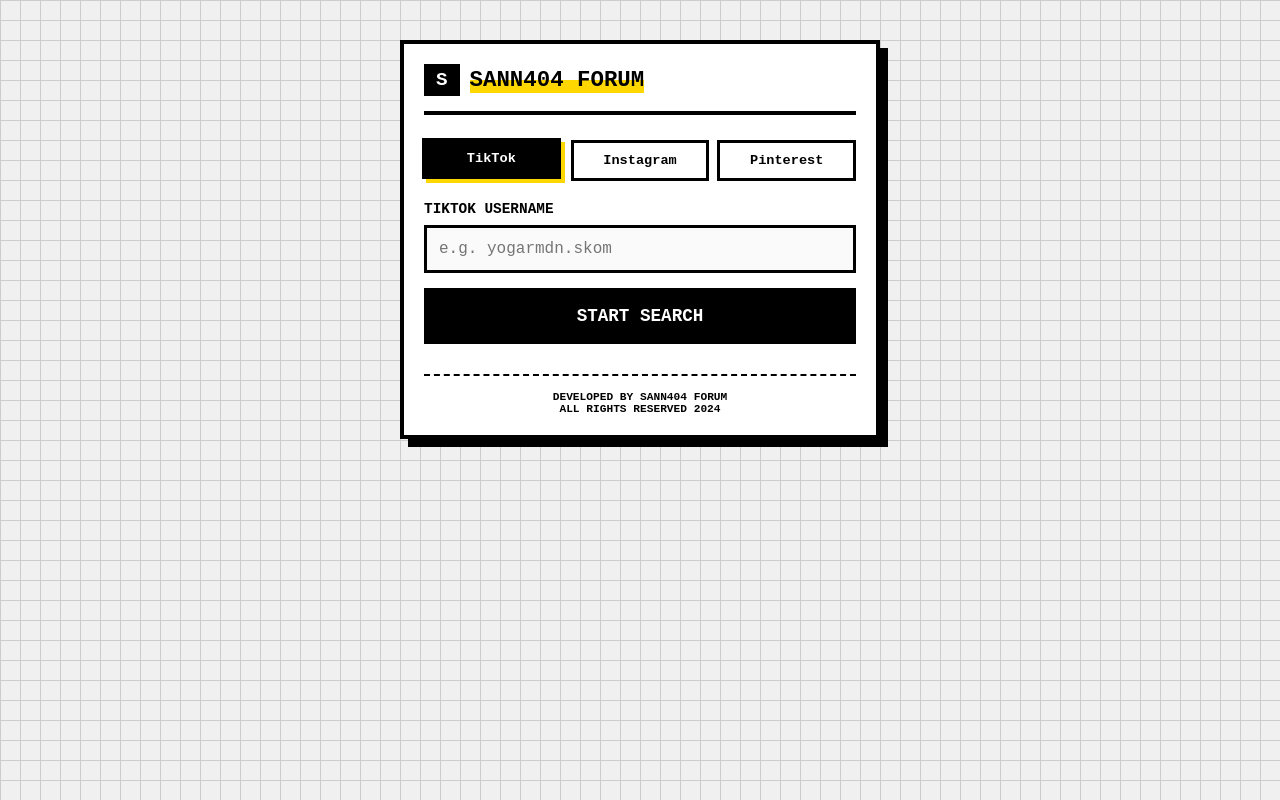
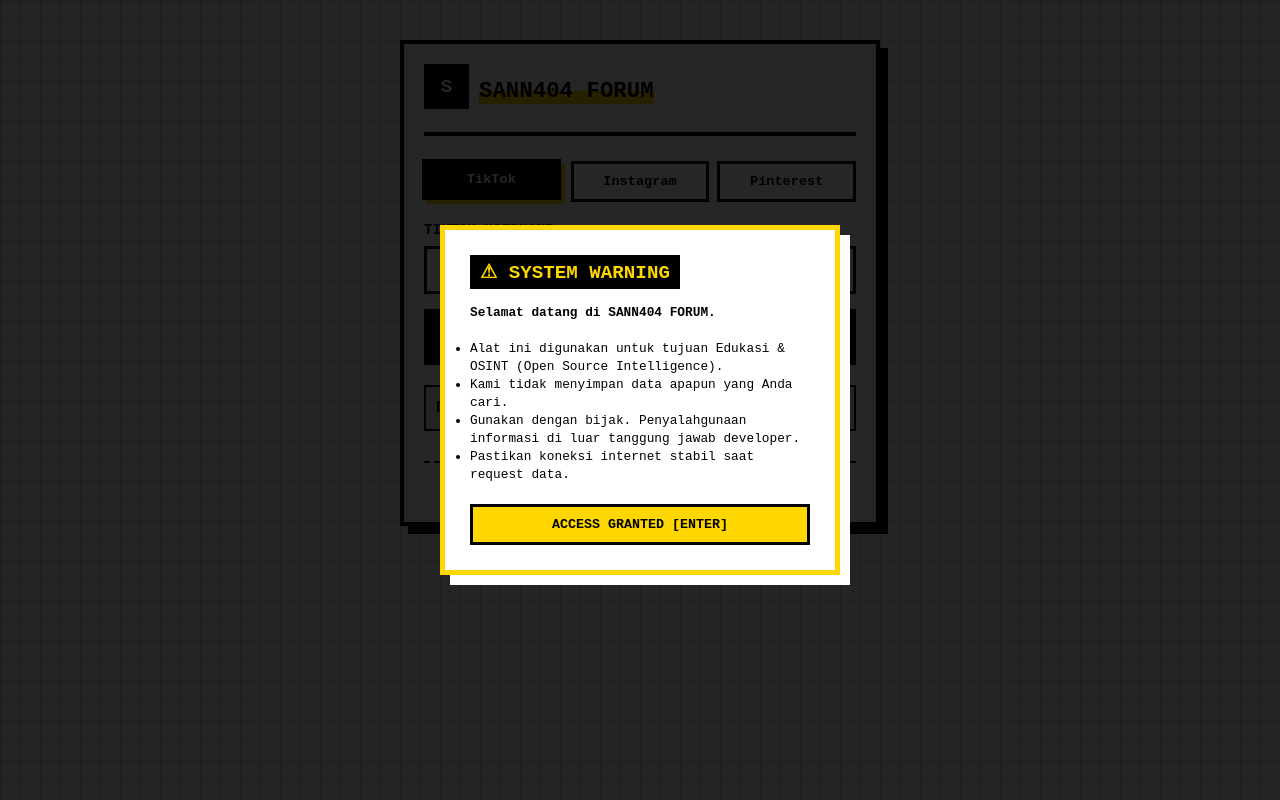
Before and after one commit to sanzzyproject/Instragram-tiktok-pinterest-peoject-, a website: page public/index.html in a window 1280 px wide. Drawn offline with Linux system fonts and the light colour scheme.

Commit message:
Update index.html

```diff
--- a/public/index.html
+++ b/public/index.html
@@ -5,7 +5,7 @@
     <meta name="viewport" content="width=device-width, initial-scale=1.0">
     <title>SANN404 Tools</title>
     <style>
-        /* --- CORE STYLES --- */
+        /* --- CORE STYLES (ASLI - TIDAK DIUBAH) --- */
         :root {
             --bg: #f0f0f0;
             --black: #000;
@@ -37,9 +37,11 @@
             max-width: 480px;
             padding: 20px;
             margin-top: 20px;
+            position: relative;
+            z-index: 10;
         }
 
-        /* --- HEADER --- */
+        /* --- HEADER & CUSTOM LOGO --- */
         .brand {
             display: flex;
             align-items: center;
@@ -48,13 +50,33 @@
             border-bottom: 4px solid var(--black);
             padding-bottom: 15px;
         }
+
+        /* Update: Logo Box bisa diklik */
         .logo-box {
             background: var(--black);
             color: var(--white);
-            padding: 5px 12px;
+            width: 45px;
+            height: 45px;
+            display: flex;
+            justify-content: center;
+            align-items: center;
             font-weight: 900;
             font-size: 1.2rem;
+            cursor: pointer;
+            overflow: hidden;
+            border: 2px solid var(--black);
+            transition: 0.2s;
         }
+        .logo-box:hover {
+            transform: scale(1.1);
+            border-color: var(--accent);
+        }
+        .logo-box img {
+            width: 100%;
+            height: 100%;
+            object-fit: cover;
+        }
+
         .title {
             font-weight: 900;
             font-size: 1.4rem;
@@ -84,7 +106,7 @@
 
         /* --- INPUTS --- */
         label { display: block; font-weight: bold; margin-bottom: 8px; text-transform: uppercase; font-size: 0.9rem; }
-        input {
+        input[type="text"], input[type="number"] {
             width: 100%;
             padding: 12px;
             border: 3px solid var(--black);
@@ -159,10 +181,10 @@
             border: 2px dashed var(--black);
             padding: 10px;
             margin-bottom: 15px;
-            white-space: pre-wrap; /* Agar enter di bio terbaca */
+            white-space: pre-wrap;
         }
 
-        /* --- DETAIL TABLE (For Extra Data) --- */
+        /* --- DETAIL TABLE --- */
         .detail-table {
             width: 100%;
             border-collapse: collapse;
@@ -209,13 +231,98 @@
             border-top: 2px dashed var(--black); padding-top: 15px;
         }
         .loader { display: none; text-align: center; margin-top: 10px; font-weight: bold; }
+
+        /* --- NEW: DISCLAIMER MODAL STYLE --- */
+        .disclaimer-overlay {
+            position: fixed;
+            top: 0; left: 0; width: 100%; height: 100%;
+            background: rgba(0,0,0,0.85);
+            z-index: 9999;
+            display: flex;
+            justify-content: center;
+            align-items: center;
+            padding: 20px;
+        }
+        .disclaimer-box {
+            background: var(--white);
+            border: 5px solid var(--accent);
+            box-shadow: 10px 10px 0 var(--white);
+            max-width: 400px;
+            padding: 25px;
+            text-align: left;
+        }
+        .disclaimer-title {
+            background: var(--black);
+            color: var(--accent);
+            display: inline-block;
+            padding: 5px 10px;
+            font-weight: 900;
+            margin-bottom: 15px;
+            font-size: 1.2rem;
+        }
+        .disclaimer-text { font-size: 0.8rem; line-height: 1.4; margin-bottom: 20px; }
+        .btn-agree {
+            background: var(--accent);
+            color: var(--black);
+            font-weight: 900;
+            border: 3px solid var(--black);
+            padding: 10px 20px;
+            cursor: pointer;
+            width: 100%;
+        }
+        .btn-agree:hover { background: var(--black); color: var(--white); }
+
+        /* --- NEW: DOCUMENTATION STYLE --- */
+        .docs-section {
+            margin-top: 20px;
+            border: 2px solid var(--black);
+            background: #e8e8e8;
+        }
+        details { padding: 10px; }
+        summary {
+            font-weight: 900;
+            cursor: pointer;
+            list-style: none; /* Hilangkan panah default di beberapa browser */
+            display: flex;
+            justify-content: space-between;
+            align-items: center;
+        }
+        summary::after { content: '+'; font-weight: 900; font-size: 1.2rem; }
+        details[open] summary::after { content: '-'; }
+
+        .doc-content {
+            margin-top: 10px;
+            font-size: 0.75rem;
+            border-top: 1px dashed var(--black);
+            padding-top: 10px;
+        }
+        .doc-content ul { padding-left: 20px; margin-bottom: 10px; }
     </style>
 </head>
 <body>
 
+    <div class="disclaimer-overlay" id="disclaimer">
+        <div class="disclaimer-box">
+            <div class="disclaimer-title">⚠ SYSTEM WARNING</div>
+            <div class="disclaimer-text">
+                <p><strong>Selamat datang di SANN404 FORUM.</strong></p>
+                <br>
+                <ul>
+                    <li>Alat ini digunakan untuk tujuan Edukasi & OSINT (Open Source Intelligence).</li>
+                    <li>Kami tidak menyimpan data apapun yang Anda cari.</li>
+                    <li>Gunakan dengan bijak. Penyalahgunaan informasi di luar tanggung jawab developer.</li>
+                    <li>Pastikan koneksi internet stabil saat request data.</li>
+                </ul>
+            </div>
+            <button class="btn-agree" onclick="closeDisclaimer()">ACCESS GRANTED [ENTER]</button>
+        </div>
+    </div>
+
     <div class="card">
         <div class="brand">
-            <div class="logo-box">S</div>
+            <label for="logo-upload" class="logo-box" id="logo-display" title="Klik untuk ganti logo">S</label>
+            <input type="file" id="logo-upload" accept="image/*" style="display:none" onchange="updateLogo(this)">
+
             <div class="title">SANN404 FORUM</div>
         </div>
 
@@ -250,13 +357,52 @@
             <pre id="json-output" style="display:none; white-space: pre-wrap; font-size:0.7rem; color:red;"></pre>
         </div>
 
+        <div class="docs-section">
+            <details>
+                <summary>DOCUMENTATION & HELP</summary>
+                <div class="doc-content">
+                    <p><strong>Cara Penggunaan:</strong></p>
+                    <ul>
+                        <li><strong>TikTok/Instagram:</strong> Masukkan username tanpa '@'. Klik Start Search untuk melihat detail profil tersembunyi.</li>
+                        <li><strong>Pinterest:</strong> Masukkan kata kunci (Query) dan tentukan jumlah limit gambar yang ingin diambil.</li>
+                    </ul>
+                    <p><strong>Customization:</strong></p>
+                    <ul>
+                        <li>Klik kotak logo "S" di pojok kiri atas untuk mengganti logo forum dengan foto profil/logo tim Anda sendiri.</li>
+                    </ul>
+                    <p style="margin-top:5px; font-style:italic; font-size:0.65rem;">API provided by Public Endpoints. Status: Beta.</p>
+                </div>
+            </details>
+        </div>
+
         <div class="footer">
             DEVELOPED BY SANN404 FORUM<br>
-            ALL RIGHTS RESERVED 2024
+            ALL RIGHTS RESERVED 2026
         </div>
     </div>
 
     <script>
+        // --- SCRIPT BARU: DISCLAIMER & LOGO ---
+        function closeDisclaimer() {
+            document.getElementById('disclaimer').style.display = 'none';
+        }
+
+        function updateLogo(input) {
+            if (input.files && input.files[0]) {
+                var reader = new FileReader();
+                reader.onload = function(e) {
+                    var logoBox = document.getElementById('logo-display');
+                    logoBox.innerHTML = ''; // Hapus huruf S
+                    var img = document.createElement('img');
+                    img.src = e.target.result;
+                    logoBox.appendChild(img);
+                    logoBox.style.border = "2px solid var(--accent)";
+                }
+                reader.readAsDataURL(input.files[0]);
+            }
+        }
+
+        // --- SCRIPT LAMA (ORIGINAL - JANGAN DIUBAH) ---
         let mode = 'tiktok';
 
         function setMode(m) {
@@ -388,11 +534,9 @@
                     html += `<div class="detail-header">DETAILED INFO</div>`;
                     html += `<table class="detail-table"><tbody>`;
 
-                    // --- UPDATE DISINI: FILTER KEY API ---
                     const ignoredKeys = ['creator', 'status', 'code', 'msg', 'message', 'error', 'status_code'];
 
                     for (const [key, value] of Object.entries(d)) {
-                        // JIKA KEY ADA DI DAFTAR IGNORE, LEWATI (JANGAN TAMPILKAN)
                         if (ignoredKeys.includes(key.toLowerCase())) continue;
 
                         let displayValue = value;
```
